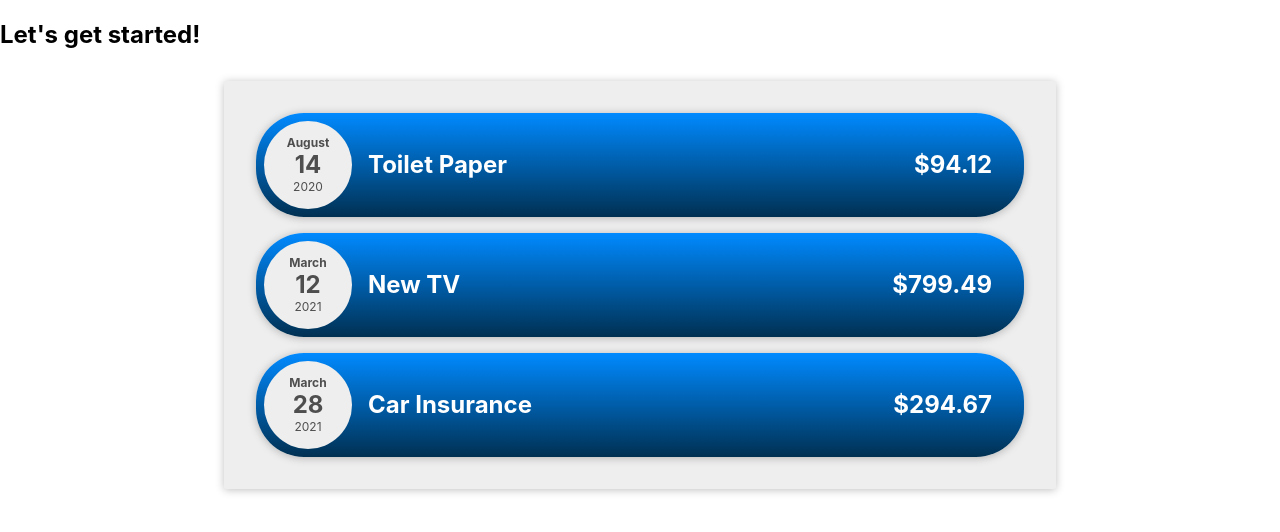
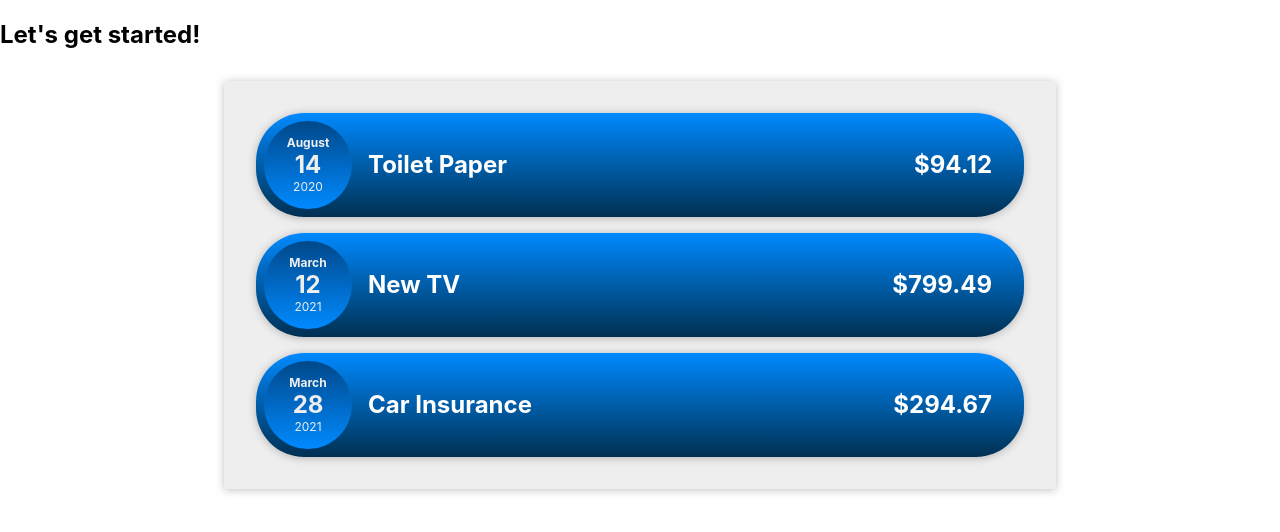
Before and after one commit to evanbechtol/react-complete, a JavaScript app: page / in a window 1280 px wide. Shown: the top 532 px of the page. Built offline with nearby package versions, Linux system fonts and the light colour scheme.

Commit message:
Update ExpenseDate styles
Update ExpenseDate.css
    - Change background-color property to background with gradient
    - Modify color property to #eee

```diff
--- a/src/components/ExpenseDate.css
+++ b/src/components/ExpenseDate.css
@@ -3,8 +3,8 @@
     flex-direction: column;
     width: 5.5rem;
     height: 5.5rem;
-    background-color: #eee;
-    color: #4e4e4e;
+    background-image: linear-gradient(180deg, rgba(0,72,138,1) 0%, rgba(0,138,255,1) 100%);
+    color: #eee;
     align-items: center;
     justify-content: center;
     border-radius: 3em;
```
